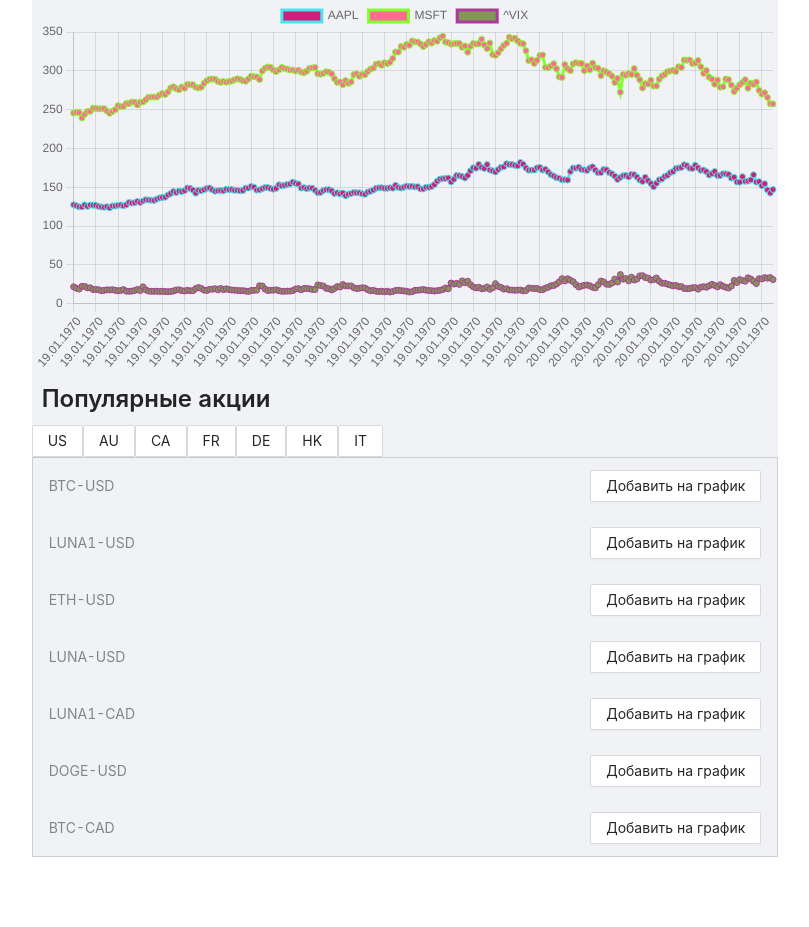
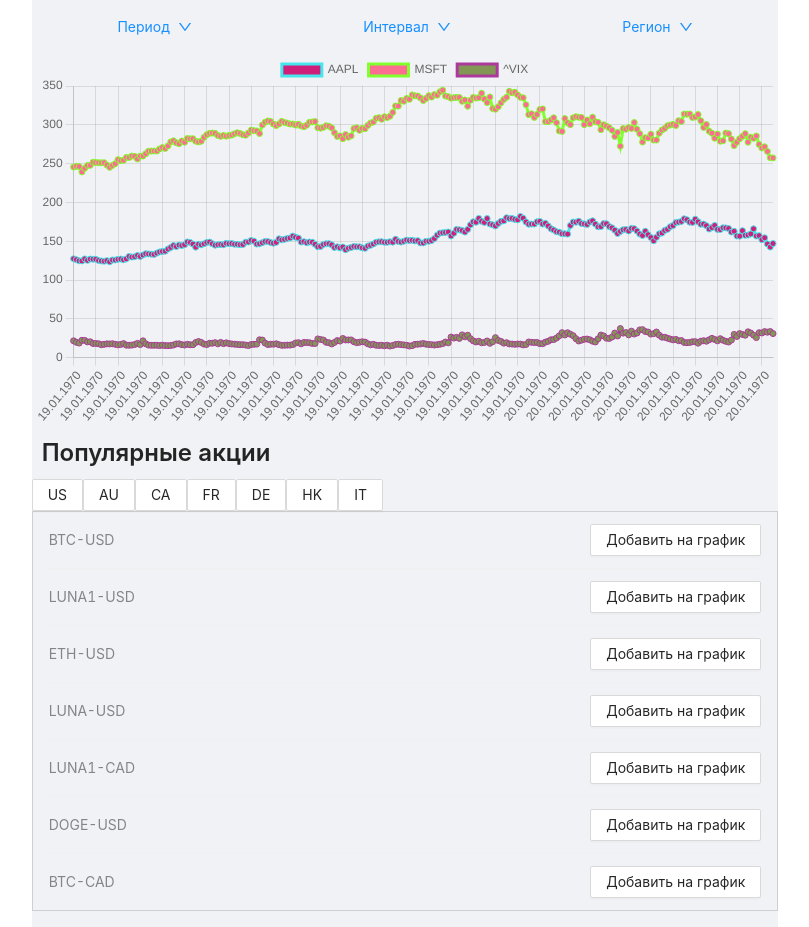
Before and after one commit to Newbie-Alfi/straw-hat, a React (Vite) app in the folder client/: page / in a window 1280 px wide. Shown: the whole page, without its empty margins (235-1044 px from the left). Before the commit the page ends 857 px from the top, so only its background shows below. Built offline with nearby package versions, Linux system fonts and the light colour scheme.

Commit message:
top navbar for change search params

```diff
--- a/client/src/routes/layouts/Limiter.tsx
+++ b/client/src/routes/layouts/Limiter.tsx
@@ -1,13 +1,13 @@
-import { Col, Layout, Row } from 'antd';
-import { Content } from 'antd/lib/layout/layout';
-import { FC } from 'react';
+import { Col, Layout, Row } from "antd";
+import { Content } from "antd/lib/layout/layout";
+import { FC } from "react";
 
 export const Limiter: FC<{ children: JSX.Element }> = ({ children }) => {
   return (
-    <Row justify="center">
+    <Row style={{ background: "#fff" }} justify="center">
       <Col xs={24} md={20} lg={18} xl={14}>
-        <Layout style={{ minHeight: '100vh' }}>
-          <Content>{children}</Content>
+        <Layout style={{ minHeight: "100vh" }}>
+          <Content style={{ margin: "1rem 0" }}>{children}</Content>
         </Layout>
       </Col>
     </Row>
--- a/client/src/routes/pages/Instrument.tsx
+++ b/client/src/routes/pages/Instrument.tsx
@@ -1,4 +1,7 @@
-import { FC, useLayoutEffect, useState } from 'react';
+import { FC, useLayoutEffect, useState } from "react";
+import { Menu, Dropdown, Space, Row } from "antd";
+import { DownOutlined, SmileOutlined } from "@ant-design/icons";
+
 import {
   Chart as ChartJS,
   CategoryScale,
@@ -10,12 +13,12 @@ import {
   Legend,
   ChartData,
   ChartDataset,
-} from 'chart.js';
-import { Line } from 'react-chartjs-2';
-import { services } from '../../API';
-import { CHART_DATA } from '../../utils/mock';
-import { observer } from 'mobx-react-lite';
-import { store } from '../../store';
+} from "chart.js";
+import { Line } from "react-chartjs-2";
+import { services } from "../../API";
+import { CHART_DATA } from "../../utils/mock";
+import { observer } from "mobx-react-lite";
+import { store } from "../../store";
 
 ChartJS.register(
   CategoryScale,
@@ -27,7 +30,7 @@ ChartJS.register(
   Legend
 );
 
-type ChartLine = ChartData<'line', (number | null)[], unknown>;
+type ChartLine = ChartData<"line", (number | null)[], unknown>;
 
 export const Instrument: FC = observer(() => {
   const [chartData, setChartData] = useState<ChartLine>();
@@ -35,18 +38,20 @@ export const Instrument: FC = observer(() => {
   const { instruments } = store;
   const fetchData = async () => {
     const comparisionsToString = (instruments: string[]) => {
-      let str = instruments.splice(1, instruments.length) + '';
-      return str.replace(/,/, '%2C%5E');
+      let str = instruments.splice(1, instruments.length) + "";
+      return str.replace(/,/, "%2C%5E");
     };
-
+    let searchRange: "1d";
+    let searchInterval: "15m";
+    let searchRegion: "US";
     try {
       // const response = await services.chart.get(
       //   instruments.comparedInstruments[0],
       //   {
       //     comparisons: comparisionsToString(instruments.comparedInstruments),
-      //     range: '1y',
-      //     region: 'US',
-      //     interval: '1d',
+      //     range: searchRange,
+      //     region: searchRegion,
+      //     interval: searchInterval,
       //     lang: 'en',
       //     events: 'div%2Csplit',
       //   }
@@ -54,7 +59,7 @@ export const Instrument: FC = observer(() => {
       const response = CHART_DATA;
       const result = response.chart.result[0];
       let labels = result.timestamp.map((ts: number) =>
-        new Date(ts).toLocaleDateString('ru-RU')
+        new Date(ts).toLocaleDateString("ru-RU")
       );
       let mainCharData = {
         price: result.indicators.quote[0].close,
@@ -70,10 +75,10 @@ export const Instrument: FC = observer(() => {
         label: chart.symbol,
         data: chart.price,
         borderColor: `${
-          '#' + (0x1000000 + Math.random() * 0xffffff).toString(16).substr(1, 6)
+          "#" + (0x1000000 + Math.random() * 0xffffff).toString(16).substr(1, 6)
         }`,
         backgroundColor: `${
-          '#' + (0x1000000 + Math.random() * 0xffffff).toString(16).substr(1, 6)
+          "#" + (0x1000000 + Math.random() * 0xffffff).toString(16).substr(1, 6)
         }`,
       }));
 
@@ -92,14 +97,156 @@ export const Instrument: FC = observer(() => {
     fetchData();
   }, []);
 
+  ///top-menu
+
+  //@ts-ignore
+  const onRange = ({ key }) => {
+    alert(`Click on item ${key}`);
+  };
+  //@ts-ignore
+  const onInterval = ({ key }) => {
+    alert(`Click on item ${key}`);
+  };
+
+  const rangeMenu = (
+    <Menu
+      onClick={onRange}
+      items={[
+        {
+          label: "день",
+          key: "1",
+        },
+        {
+          label: "5 дней",
+          key: "2",
+        },
+        {
+          label: "месяц",
+          key: "3",
+        },
+        {
+          label: "3 месяца",
+          key: "3",
+        },
+        {
+          label: "6 месяцев",
+          key: "4",
+        },
+      ]}
+    />
+  );
+  const intervalMenu = (
+    <Menu
+      onClick={onInterval}
+      items={[
+        {
+          label: "1m",
+          key: "1",
+        },
+        {
+          label: "5m",
+          key: "2",
+        },
+        {
+          label: "15m",
+          key: "3",
+        },
+        {
+          label: "1d",
+          key: "4",
+        },
+        {
+          label: " 1wk",
+          key: "5",
+        },
+      ]}
+    />
+  );
+  const regionMenu = (
+    <Menu
+      onClick={onInterval}
+      items={[
+        {
+          label: "US",
+          key: "1",
+        },
+        {
+          label: " AU",
+          key: "2",
+        },
+        {
+          label: "CA",
+          key: "3",
+        },
+        {
+          label: "FR",
+          key: "4",
+        },
+        {
+          label: "DE",
+          key: "5",
+        },
+        {
+          label: "HK",
+          key: "6",
+        },
+        {
+          label: "IT",
+          key: "7",
+        },
+        {
+          label: "ES",
+          key: "8",
+        },
+        {
+          label: "GB",
+          key: "9",
+        },
+        {
+          label: "IN",
+          key: "10",
+        },
+      ]}
+    />
+  );
+
   if (chartData) {
     return (
+      <>
+        <Row style={{ padding: "0 0 1rem 0" }} justify="space-around">
+          <Dropdown overlay={rangeMenu}>
+            <a onClick={(e) => e.preventDefault()}>
+              <Space>
+                Период
+                <DownOutlined />
+              </Space>
+            </a>
+          </Dropdown>
+          <Dropdown overlay={intervalMenu}>
+            <a onClick={(e) => e.preventDefault()}>
+              <Space>
+                Интервал
+                <DownOutlined />
+              </Space>
+            </a>
+          </Dropdown>
+          <Dropdown overlay={regionMenu}>
+            <a onClick={(e) => e.preventDefault()}>
+              <Space>
+                Регион
+                <DownOutlined />
+              </Space>
+            </a>
+          </Dropdown>
+        </Row>
+
         <Line
           options={{
             responsive: true,
           }}
           data={chartData}
         />
+      </>
     );
   } else {
     return <p>loading...</p>;
```
Also changed, not shown: client/src/routes/pages/Instruments.tsx (+12 -11 lines). Lines whose indentation alone changed are shown as unchanged.
